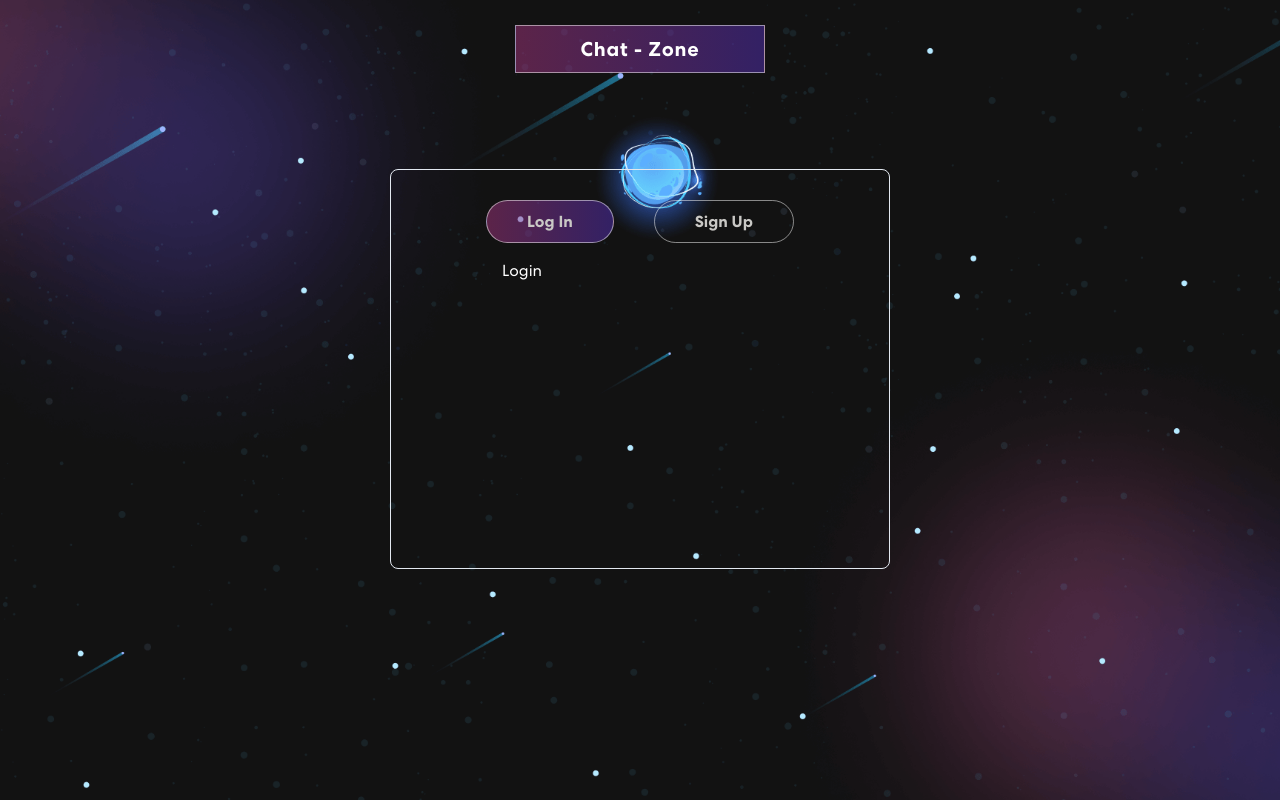
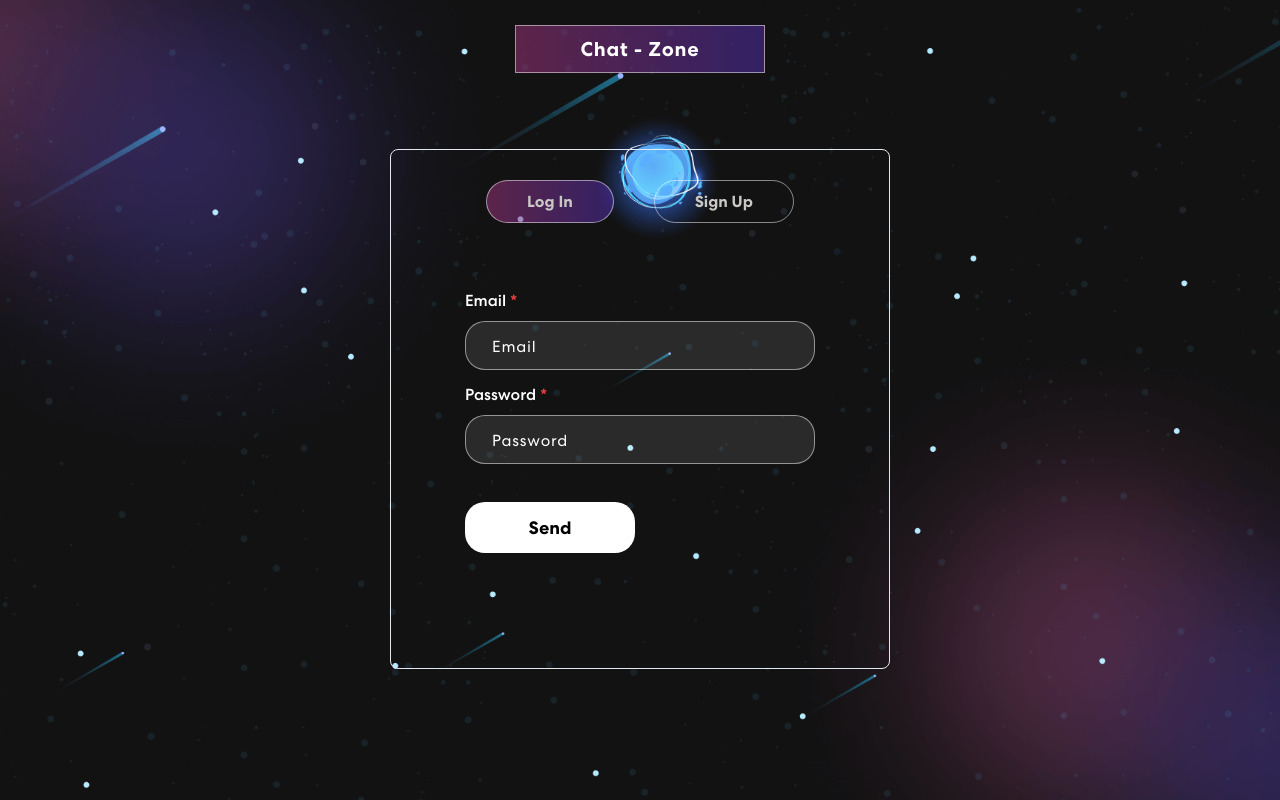
Before and after one commit to MuhdHanish/Chat-zone-client, a React (Create React App) app: page / in a window 1280 px wide. Built offline with nearby package versions, Linux system fonts and the light colour scheme.

Commit message:
Login and sign up  design completed

```diff
--- a/public/index.html
+++ b/public/index.html
@@ -24,7 +24,7 @@
       work correctly both with client-side routing and a non-root public URL.
       Learn how to configure a non-root public URL by running `npm run build`.
     -->
-    <title>React App</title>
+    <title>Chat - Zone</title>
   </head>
   <body>
     <noscript>You need to enable JavaScript to run this app.</noscript>
--- a/src/App.css
+++ b/src/App.css
@@ -84,3 +84,8 @@ p, li, button, ul {
   font-size: 20px;
   margin-bottom: 16px;
 }
+
+.error {
+  color: rgb(200, 4, 4);
+  padding: 5px;
+}
--- /dev/null
+++ b/src/Hooks/HandleForm.js
@@ -0,0 +1,14 @@
+import { useState } from "react"
+
+const HandleForm = (initialState) =>{
+ const [state, setState] = useState(initialState);
+ const handleInput = (event) =>{
+  setState({
+   ...state,
+   [event.target.name] : event.target.value
+  })
+ }
+ return [state,handleInput]
+}
+
+export default HandleForm ;
--- a/src/components/AuthVarification/AuthVarification.css
+++ b/src/components/AuthVarification/AuthVarification.css
@@ -6,13 +6,13 @@
  display: flex;
  justify-content: center;
  align-items: center;
- margin-top: 80px;
+ margin-top: 60px;
 }
 
 .auth-form .form {
  max-width: 500px;
  width: 100%;
- height: 400px;
+ height: 520px;
  padding: 20px;
  display: flex;
  justify-content: center;
@@ -22,6 +22,7 @@
  display: flex;
  margin-top: 10px;
  gap:40px;
+ justify-content: center;
 }
 .auth-form .form .tab-list .tabs-inside {
  padding: 10px 40px;
--- a/src/components/AuthVarification/AuthVarification.jsx
+++ b/src/components/AuthVarification/AuthVarification.jsx
@@ -1,7 +1,8 @@
 import { Box, Tab, TabList, TabPanel, TabPanels, Tabs } from "@chakra-ui/react";
 import React from "react";
 import "./AuthVarification.css";
-import Login from "../Login/Login";
+import Login from "../Authentication/Login/Login";
+import Signup from "../Authentication/Signup/Signup";
 
 const AuthVarification = () => {
   const selectedBg =
@@ -28,7 +29,7 @@ const AuthVarification = () => {
             <Login/>
             </TabPanel>
             <TabPanel>
-              <p>two!</p>
+            <Signup/>
             </TabPanel>
           </TabPanels>
         </Tabs>
--- /dev/null
+++ b/src/components/Authentication/Login/Login.css
@@ -0,0 +1,77 @@
+.login-form{
+ margin-top: 50px;
+}
+
+.login-form form  {
+ display: flex;
+ flex-direction: column;
+ gap: 5px;
+}
+
+.login-form h2 {
+	font-size: 45px;
+	font-weight: 700;
+ margin-bottom: 30px;
+}
+.login-form form input, .login-form form textarea {
+  width: 350px;
+  background: rgba(255, 255, 255, 0.1);
+  border: 1px solid rgba(255, 255, 255, 0.5);
+  border-radius: 20px;
+  color: #fff;
+  margin: 0 0 8px 0;
+  padding: 10px 26px;
+  font-weight: 500;
+  font-size: 18px;
+  letter-spacing: 0.8px;
+  outline: none;
+  transition: 0.3s ease-in-out;
+}
+.login-form form input:focus, .login-form form textarea:focus {
+  background: rgba(255, 255, 255, 1);
+  color: #121212;
+}
+.login-form form input::placeholder, .login-form form textarea::placeholder {
+  font-size: 16px;
+  font-weight: 400;
+  color: #fff;
+}
+.login-form form input:focus::placeholder, .login-form form textarea:focus::placeholder {
+  color: #121212;
+  opacity: 0.8;
+}
+.login-form form button {
+  font-weight: 700;
+  color: #000;
+  background-color: #fff;
+  width: 170px;
+  padding: 14px 48px;
+  font-size: 18px;
+  margin-top: 25px;
+  border-radius: 20PX;
+  position: relative;
+  transition: 0.3s ease-in-out;
+}
+
+
+.login-form form button span {
+  z-index: 1;
+  position: relative;
+}
+.login-form form button:hover {
+  color: #fff;
+}
+.login-form form button::before {
+  content: "";
+  background: #121212;
+  width: 0;
+  height: 100%;
+  position: absolute;
+  top: 0;
+  left: 0;
+  z-index: 0;
+  transition: 0.3s ease-in-out;
+}
+.login-form form button:hover::before {
+  width: 100%;
+}
--- /dev/null
+++ b/src/components/Authentication/Login/Login.jsx
@@ -0,0 +1,72 @@
+import React, { useState } from 'react'
+import HandleForm from '../../../Hooks/HandleForm';
+import { FormControl, FormLabel } from '@chakra-ui/react';
+import './Login.css'
+
+const Login = () => {
+    const [loginState, setLoginState] = HandleForm({
+      email: "",
+      passoword: "",
+    });
+    const [errors, setError] = useState({});
+
+    const validation = {
+      email: /^[^\s@]+@[^\s@]+\.[^\s@]+$/,
+      password: /^(?=.*[A-Za-z])(?=.*\d)[A-Za-z\d]{8,}$/,
+    };
+
+    const handleSubmit = async (e) => {
+      e.preventDefault();
+      const trimmedEmail = loginState.email.trim();
+      if (validation.email.test(trimmedEmail) === false) {
+        setError({ email: "Invalid email" });
+        return;
+      }
+      if (validation.password.test(loginState.password) === false) {
+        setError({ password: "Invalid password" });
+        return;
+      }
+      try {
+        setError({});
+        setButtonText("Sending");
+      } catch (error) {
+        setError({ general: error.response.data.message });
+      }
+    };
+    const [buttonText, setButtonText] = useState("Send");
+  return (
+    <section className="login-form">
+      <form onSubmit={handleSubmit}>
+        <FormControl id="email" isRequired>
+          <FormLabel>Email</FormLabel>
+          <input
+            type="text"
+            placeholder="Email"
+            name="email"
+            value={loginState.email}
+            spellCheck="false"
+            onChange={setLoginState}
+          />
+        </FormControl>
+        {errors.email && <p className="error">{errors.email}</p>}
+        <FormControl id="password" isRequired>
+          <FormLabel>Password</FormLabel>
+          <input
+            type="password"
+            placeholder="Password"
+            name="password"
+            value={loginState.password}
+            spellCheck="false"
+            onChange={setLoginState}
+          />
+        </FormControl>
+        {errors.password && <p className="error">{errors.password}</p>}
+        <button type="submit">
+          <span>{buttonText}</span>
+        </button>
+      </form>
+    </section>
+  );
+}
+
+export default Login
--- /dev/null
+++ b/src/components/Authentication/Signup/Signup.css
@@ -0,0 +1,71 @@
+.signup-form{
+ margin-top: 20px;
+}
+
+.signup-form h2 {
+	font-size: 45px;
+	font-weight: 700;
+  margin-bottom: 30px;
+}
+.signup-form form input, .signup-form form textarea {
+  width: 350px;
+  background: rgba(255, 255, 255, 0.1);
+  border: 1px solid rgba(255, 255, 255, 0.5);
+  border-radius: 20px;
+  color: #fff;
+  margin: 0 0 8px 0;
+  padding: 10px 26px;
+  font-weight: 500;
+  font-size: 18px;
+  letter-spacing: 0.8px;
+  outline: none;
+  transition: 0.3s ease-in-out;
+}
+.signup-form form input:focus, .signup-form form textarea:focus {
+  background: rgba(255, 255, 255, 1);
+  color: #121212;
+}
+.signup-form form input::placeholder, .signup-form form textarea::placeholder {
+  font-size: 16px;
+  font-weight: 400;
+  color: #fff;
+}
+.signup-form form input:focus::placeholder, .signup-form form textarea:focus::placeholder {
+  color: #121212;
+  opacity: 0.8;
+}
+.signup-form form button {
+  font-weight: 700;
+  color: #000;
+  background-color: #fff;
+  width: 170px;
+  padding: 14px 48px;
+  font-size: 18px;
+  margin-top: 25px;
+  border-radius: 20PX;
+  position: relative;
+  transition: 0.3s ease-in-out;
+}
+
+
+.signup-form form button span {
+  z-index: 1;
+  position: relative;
+}
+.signup-form form button:hover {
+  color: #fff;
+}
+.signup-form form button::before {
+  content: "";
+  background: #121212;
+  width: 0;
+  height: 100%;
+  position: absolute;
+  top: 0;
+  left: 0;
+  z-index: 0;
+  transition: 0.3s ease-in-out;
+}
+.signup-form form button:hover::before {
+  width: 100%;
+}
--- /dev/null
+++ b/src/components/Authentication/Signup/Signup.jsx
@@ -0,0 +1,91 @@
+import { FormControl, FormLabel} from '@chakra-ui/react'
+import React, {  useState } from 'react'
+import HandleForm from '../../../Hooks/HandleForm'
+import './Signup.css'
+
+const Signup = () => {
+  const [signupState,setSignupState] = HandleForm({
+    name:'',
+    email:'',
+    passoword:''
+  });
+  const [errors,setError] = useState({})
+
+  const validation = {
+    name: /^[a-zA-Z0-9]{4,12}$/,
+    email: /^[^\s@]+@[^\s@]+\.[^\s@]+$/,
+    password: /^(?=.*[A-Za-z])(?=.*\d)[A-Za-z\d]{8,}$/
+  }
+
+  const handleSubmit = async (e) => {
+  e.preventDefault();
+  const trimmedname = signupState.name.trim();
+  if (validation.name.test(trimmedname)  === false) {
+    setError({name: 'Invalid name'});
+    return;
+  }
+  const trimmedEmail = signupState.email.trim();
+  if (validation.email.test(trimmedEmail) === false) {
+    setError({email: 'Invalid email' });
+    return;
+  }
+  if (validation.password.test(signupState.password) === false) {
+    setError({ password: 'Invalid password' });
+    return;
+  }
+  try{
+      setError({})
+      setButtonText('Sending')
+  } catch (error) {
+      setError({general:error.response.data.message})
+   }
+  };
+  const [buttonText, setButtonText] = useState("Send");
+  return (
+    <section className="signup-form">
+      <form onSubmit={handleSubmit}>
+        <FormControl id="name" isRequired>
+          <FormLabel>Name</FormLabel>
+          <input
+            type="text"
+            placeholder=" Name"
+            name="name"
+            value={signupState.name}
+            spellCheck="false"
+            onChange={setSignupState}
+          />
+        </FormControl>
+        {errors.name && <p className="error">{errors.name}</p>}
+        <FormControl id="email" isRequired>
+          <FormLabel>Email</FormLabel>
+          <input
+            type="text"
+            placeholder="Email"
+            name="email"
+            value={signupState.email}
+            spellCheck="false"
+            onChange={setSignupState}
+          />
+        </FormControl>
+        {errors.email && <p className="error">{errors.email}</p>}
+        <FormControl id="password" isRequired>
+          <FormLabel>Password</FormLabel>
+          <input
+            type="password"
+            placeholder="Password"
+            name="password"
+            value={signupState.password}
+            spellCheck="false"
+            onChange={setSignupState}
+          />
+        </FormControl>
+        {errors.password && <p className="error">{errors.password}</p>}
+        <button type="submit">
+          <span>{buttonText}</span>
+        </button>
+      </form>
+    </section>
+  );
+}
+
+export default Signup
--- a/src/components/Login/Login.jsx
+++ /dev/null
@@ -1,9 +0,0 @@
-import React from 'react'
-
-const Login = () => {
-  return (
-    <div>Login</div>
-  )
-}
-
-export default Login
```
Also changed, not shown: src/components/Login/Login.css (deleted).
